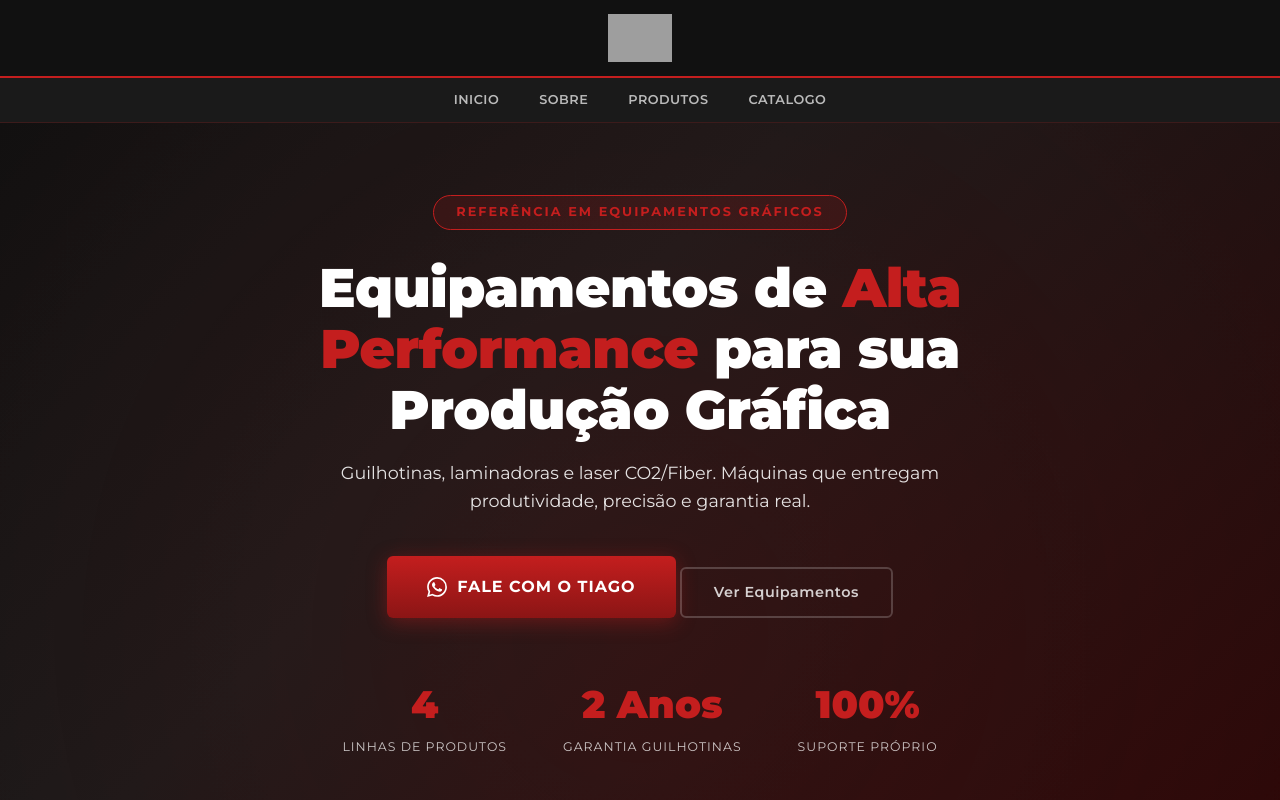
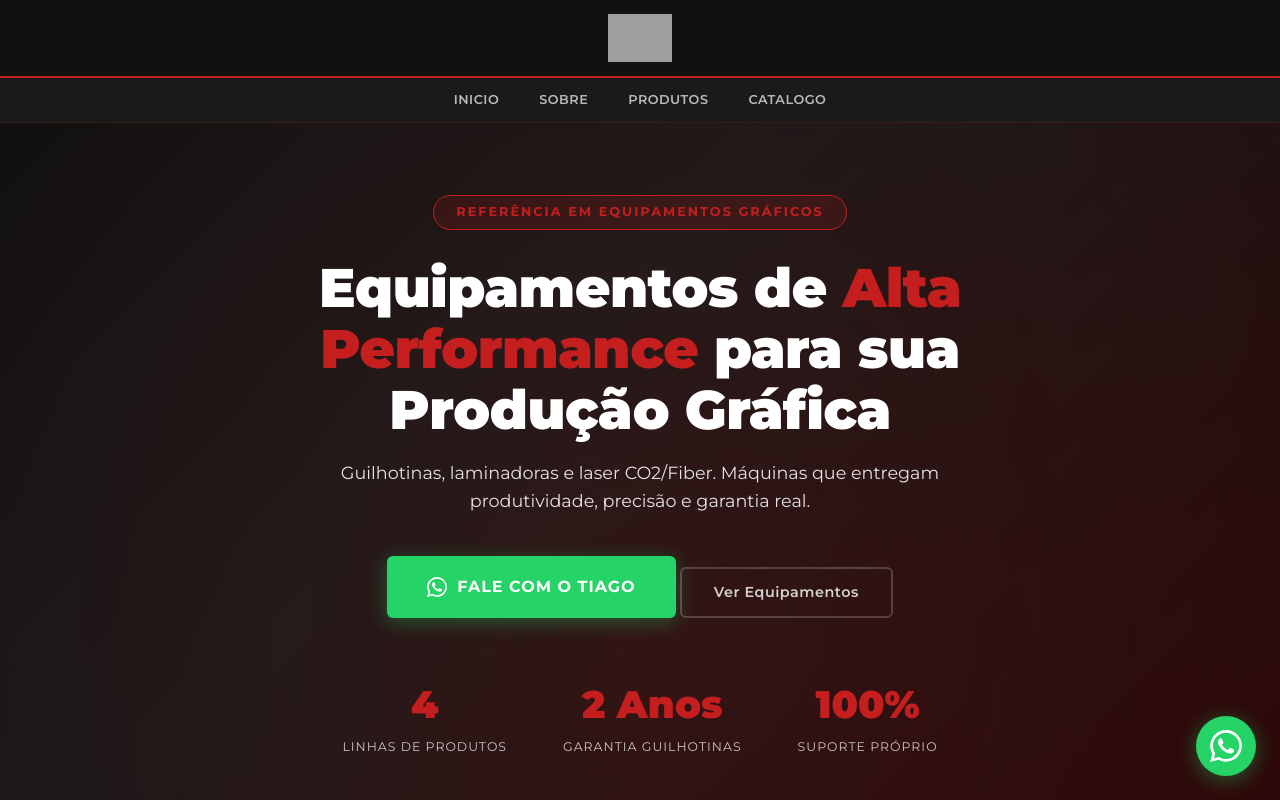
Before and after one commit to tiagofds2308-bot/mv-equipamentos-landing, a plain HTML site: page index.html in a window 1280 px wide. Shown: the top 800 px of the page. Drawn offline with Linux system fonts and the light colour scheme; grey boxes are pictures that could not be loaded.

Commit message:
Melhoria de conversão: botão WhatsApp verde no Hero + botão flutuante fixo
- CTA principal do Hero agora usa cor verde WhatsApp (#25d366) para associação visual instantânea
- Adicionado botão WhatsApp flutuante fixo no canto inferior direito, visível em todas as seções
- Hover com scale e shadow para feedback visual

Co-Authored-By: Claude Opus 4.6 (1M context) <noreply@anthropic.com>

```diff
--- a/index.html
+++ b/index.html
@@ -169,13 +169,13 @@
 
         .hero-cta {
             display: inline-flex; align-items: center; gap: 10px;
-            background: linear-gradient(180deg, var(--primary) 0%, var(--primary-dark) 100%);
+            background: var(--green);
             color: var(--white); padding: 18px 40px; border-radius: 6px;
             text-decoration: none; font-weight: 700; font-size: 1rem;
             letter-spacing: 1px; text-transform: uppercase;
-            transition: all 0.3s; box-shadow: 0 4px 20px rgba(196,30,30,0.4);
+            transition: all 0.3s; box-shadow: 0 4px 20px rgba(37,211,102,0.35);
         }
-        .hero-cta:hover { background: linear-gradient(180deg, var(--accent-hover) 0%, #a01a1a 100%); transform: translateY(-3px); box-shadow: 0 8px 30px rgba(196,30,30,0.6); }
+        .hero-cta:hover { background: #1ebe57; transform: translateY(-3px); box-shadow: 0 8px 30px rgba(37,211,102,0.5); }
 
         .hero-cta-secondary {
             display: inline-block;
@@ -509,6 +509,29 @@
             max-width: 500px;
             margin: 0 auto;
         }
+
+        /* ========== WHATSAPP FLUTUANTE ========== */
+        .whatsapp-float {
+            position: fixed;
+            bottom: 24px;
+            right: 24px;
+            z-index: 999;
+            width: 60px;
+            height: 60px;
+            background: var(--green);
+            border-radius: 50%;
+            display: flex;
+            align-items: center;
+            justify-content: center;
+            box-shadow: 0 4px 20px rgba(37,211,102,0.4);
+            transition: all 0.3s;
+            text-decoration: none;
+        }
+        .whatsapp-float:hover {
+            transform: scale(1.1);
+            box-shadow: 0 6px 28px rgba(37,211,102,0.6);
+        }
+        .whatsapp-float svg { width: 32px; height: 32px; fill: var(--white); }
 
         /* ========== FOOTER ========== */
         footer { background: var(--black); color: rgba(255,255,255,0.35); text-align: center; padding: 24px 20px; font-size: 0.8rem; border-top: 1px solid #222; }
@@ -1108,5 +1131,10 @@
             });
         }
     </script>
+
+    <!-- WHATSAPP FLUTUANTE -->
+    <a href="https://wa.me/5511984708884?text=Oi%2C%20vim%20da%20landing%20page%20da%20MV%20Equipamentos%20e%20gostaria%20de%20informa%C3%A7%C3%B5es%20dos%20seus%20equipamentos." class="whatsapp-float" target="_blank" rel="noopener noreferrer" aria-label="Fale conosco pelo WhatsApp">
+        <svg viewBox="0 0 24 24"><path d="M17.472 14.382c-.297-.149-1.758-.867-2.03-.967-.273-.099-.471-.148-.67.15-.197.297-.767.966-.94 1.164-.173.199-.347.223-.644.075-.297-.15-1.255-.463-2.39-1.475-.883-.788-1.48-1.761-1.653-2.059-.173-.297-.018-.458.13-.606.134-.133.298-.347.446-.52.149-.174.198-.298.298-.497.099-.198.05-.371-.025-.52-.075-.149-.669-1.612-.916-2.207-.242-.579-.487-.5-.669-.51-.173-.008-.371-.01-.57-.01-.198 0-.52.074-.792.372-.272.297-1.04 1.016-1.04 2.479 0 1.462 1.065 2.875 1.213 3.074.149.198 2.096 3.2 5.077 4.487.709.306 1.262.489 1.694.625.712.227 1.36.195 1.871.118.571-.085 1.758-.719 2.006-1.413.248-.694.248-1.289.173-1.413-.074-.124-.272-.198-.57-.347m-5.421 7.403h-.004a9.87 9.87 0 01-5.031-1.378l-.361-.214-3.741.982.998-3.648-.235-.374a9.86 9.86 0 01-1.51-5.26c.001-5.45 4.436-9.884 9.888-9.884 2.64 0 5.122 1.03 6.988 2.898a9.825 9.825 0 012.893 6.994c-.003 5.45-4.437 9.884-9.885 9.884m8.413-18.297A11.815 11.815 0 0012.05 0C5.495 0 .16 5.335.157 11.892c0 2.096.547 4.142 1.588 5.945L.057 24l6.305-1.654a11.882 11.882 0 005.683 1.448h.005c6.554 0 11.89-5.335 11.893-11.893a11.821 11.821 0 00-3.48-8.413z"/></svg>
+    </a>
 </body>
 </html>
```
